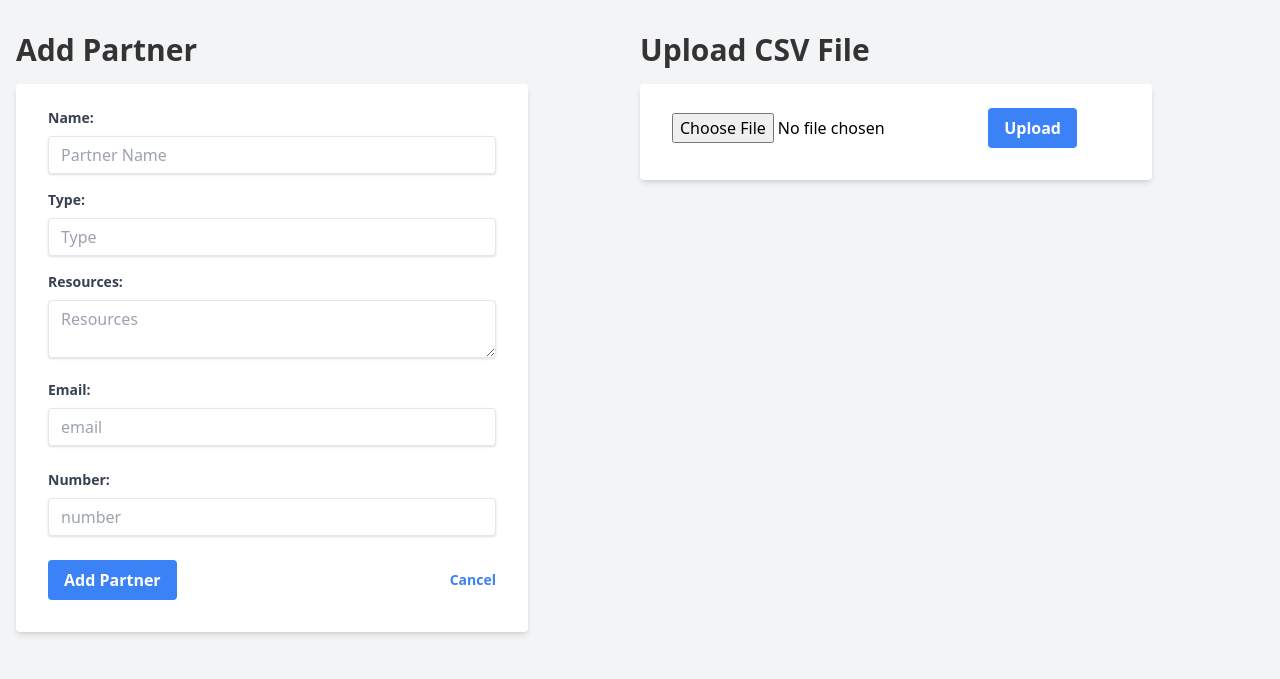
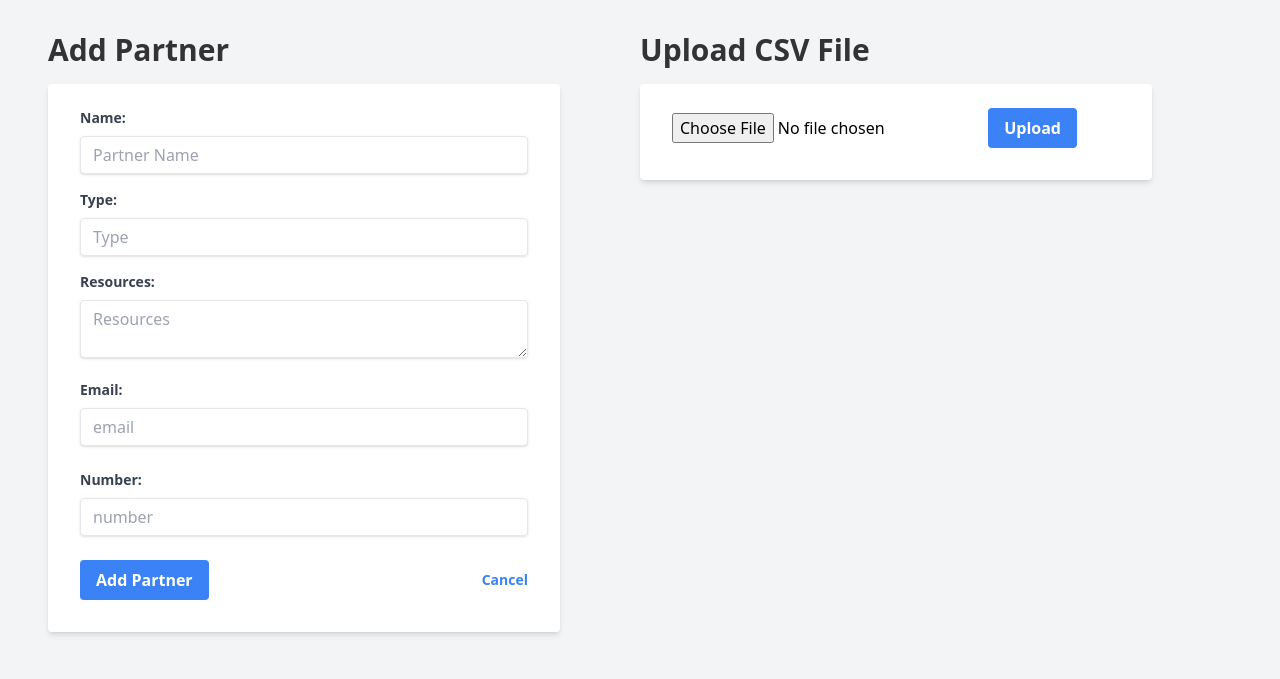
Before and after one commit to Ahantya/PartnerUp, a Flask app: page /add in a window 1280 px wide. Shown: the part 95-774 px from the top of the page. Run offline with Flask 3, Linux system fonts and the light colour scheme; the visitor is signed in with stand-in values (Sample User, id 1).

Commit message:
fixed some styling

```diff
--- a/static/output.css
+++ b/static/output.css
@@ -865,6 +865,10 @@ h1, p {
   .mb-4 {
     margin-bottom: 1rem;
   }
+  .mb-5 {
+    margin-bottom: 1rem;
+    margin-left: 2rem;
+  }
 
   .mb-6 {
     margin-bottom: 1.5rem;
--- a/templates/add.html
+++ b/templates/add.html
@@ -15,10 +15,10 @@
             <li class="logout"><a href="/"><i class="fas fa-sign-out-alt"></i> Logout</a></li>
         </ul>
     </nav>
-   <div class="add_container mx-auto px-4 py-8">
+    <div class="add_container mx-auto px-4 py-8 pr-4" >
         <div class="add_section-container">
-            <h1 class="text-3xl font-bold mb-4">Add Partner</h1>
-            <form action="/add" method="POST" class="max-w-lg bg-white shadow-md rounded px-8 pt-6 pb-8 mb-4">
+            <h1 class="text-3xl font-bold mb-5">Add Partner</h1>
+            <form action="/add" method="POST" class="max-w-lg bg-white shadow-md rounded px-8 pt-6 pb-8 mb-5">
                 <div class="mb-4">
                     <label class="block text-gray-700 text-sm font-bold mb-2" for="name">Name:</label>
                     <input type="text" id="name" name="name" placeholder="Partner Name" class="shadow appearance-none border rounded w-full py-2 px-3 text-gray-700 leading-tight focus:outline-none focus:shadow-outline">
```
